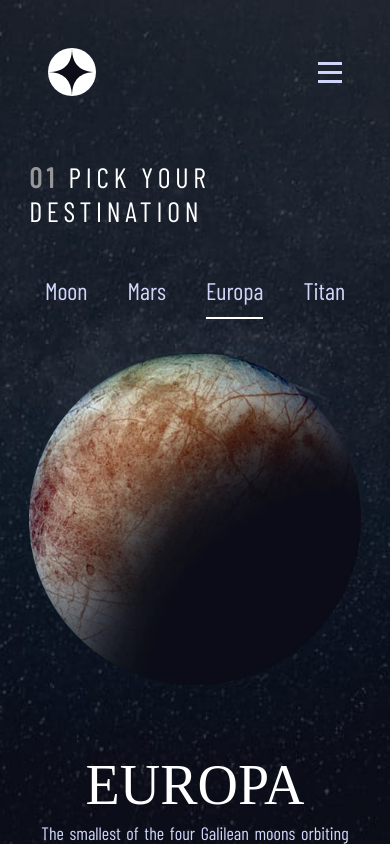
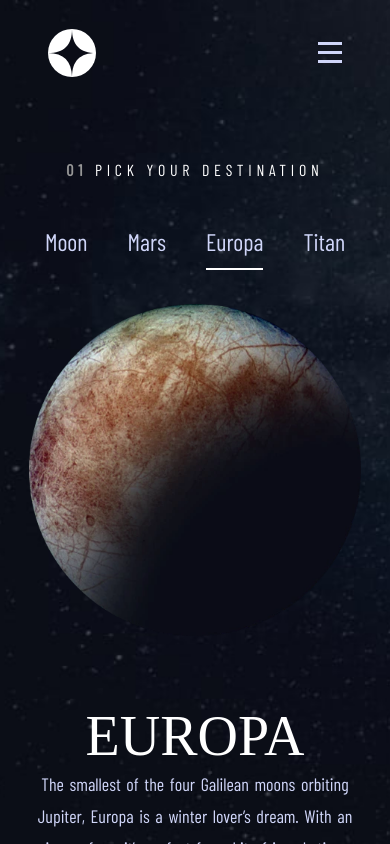
Before and after one commit to temiye18/space-tourism, a React (Create React App) app: page /destination/Europa in a window 390 px wide. Shown: the top 844 px of the page. Built offline with nearby package versions, Linux system fonts and the light colour scheme; a web font is replaced by a local one.

Commit message:
responsiveness

```diff
--- a/src/Pages/Destination/Destination.module.css
+++ b/src/Pages/Destination/Destination.module.css
@@ -75,7 +75,7 @@
 }
 
 .detail__content > h2 {
-  font-size: 56px;
+  font-size: var(--heading-two);
   font-family: var(--belle-fair-font);
   text-transform: uppercase;
 }
@@ -115,7 +115,19 @@
 }
 
 @media (max-width: 768px) {
+  .main {
+    background-image: url("../../assets/destination/background-destination-tablet.jpg");
+  }
   .detail__content > h2 {
+    text-align: center;
+    font-size: 56px;
+  }
+  .detail__box {
+    justify-content: center;
+    align-items: center;
+  }
+
+  .detail__content > p {
     text-align: center;
   }
 
@@ -128,19 +140,13 @@
   }
 }
 
-@media (min-width: 768px) {
-  .detail__content > h2 {
-    font-size: var(--heading-two);
+@media (max-width: 425px) {
+  .main {
+    background-image: url("../../assets/destination/background-destination-mobile.jpg");
+  }
+
+  .dest__container > h5 {
+    text-align: center;
+    font-size: 16px;
   }
 }
-
-@media (max-width: 425px) {
-  .detail__box {
-    justify-content: center;
-    align-items: center;
-  }
-
-  .detail__content > p {
-    text-align: center;
-  }
-}
--- a/src/Pages/HomePage/Homepage.module.css
+++ b/src/Pages/HomePage/Homepage.module.css
@@ -23,7 +23,7 @@
 }
 
 .box__1 > h1 {
-  font-size: 80px;
+  font-size: var(--heading-one);
   font-family: var(--belle-fair-font);
   padding: 1.2rem 0;
 }
@@ -88,11 +88,11 @@
   }
 
   .explore {
-    margin-top: 4rem;
+    margin: 4rem 0;
   }
 }
 
-@media (max-width: 825px) {
+@media (max-width: 768px) {
   .main {
     background-image: url("../../assets/home/background-home-tablet.jpg");
   }
@@ -100,13 +100,13 @@
     padding: 0;
   }
 
-  /* .box__1 {
-    padding-top: 4rem;
-  } */
+  .box__1 > h1 {
+    font-size: 80px;
+  }
 }
 
-@media (min-width: 768px) {
-  .box__1 > h1 {
-    font-size: var(--heading-one);
+@media (max-width: 425px) {
+  .main {
+    background-image: url("../../assets/home/background-home-mobile.jpg");
   }
 }
--- a/src/Pages/Technology/Technology.module.css
+++ b/src/Pages/Technology/Technology.module.css
@@ -85,6 +85,9 @@
 }
 
 @media (max-width: 768px) {
+  .main {
+    background-image: url("../../assets/technology/background-technology-tablet.jpg");
+  }
   .tech__navBox {
     grid-template-columns: 1fr;
     /* gap: 5rem; */
@@ -107,6 +110,7 @@
   .tech__items {
     grid-template-columns: 1fr;
     text-align: center;
+    padding-bottom: 3rem;
   }
 
   .tech__item1 > h3 {
@@ -125,3 +129,14 @@
     font-size: var(--heading-three);
   }
 }
+
+@media (max-width: 425px) {
+  .main {
+    background-image: url("../../assets/technology/background-technology-mobile.jpg");
+  }
+
+  .tech__container > h5 {
+    font-size: 16px;
+    text-align: center;
+  }
+}
--- a/src/components/Header/Navigation.module.css
+++ b/src/components/Header/Navigation.module.css
@@ -87,6 +87,9 @@
 }
 
 @media (max-width: 768px) {
+  header {
+    padding-top: 1.8rem;
+  }
   .right__items {
     display: none;
   }
```
